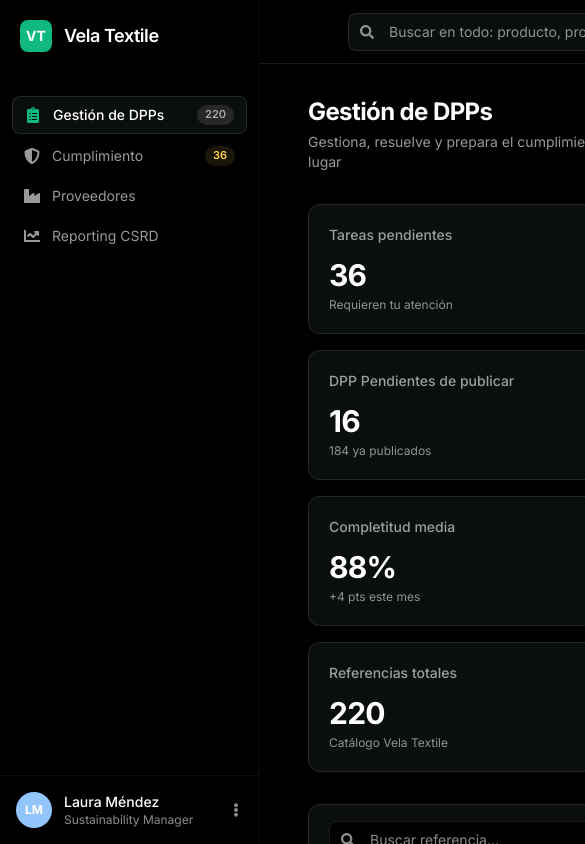
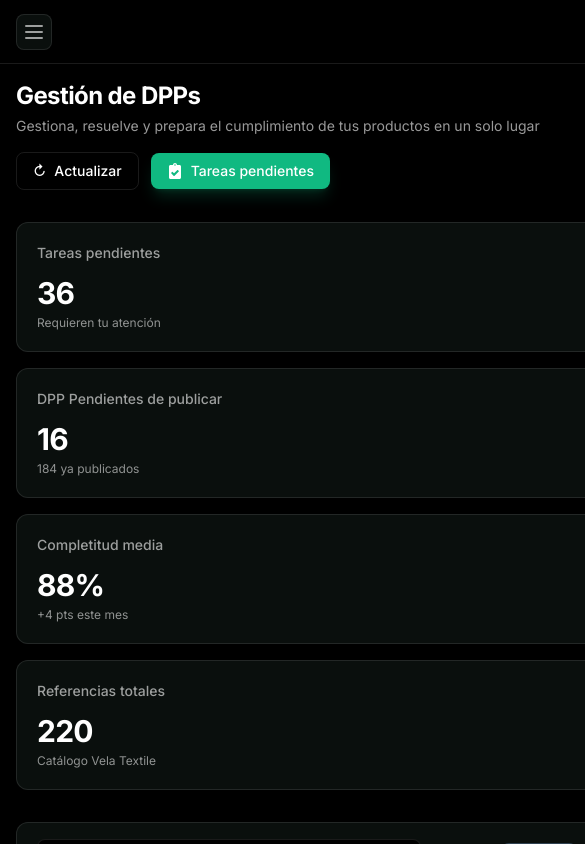
Before and after one commit to GiulianaArmentia/dpp-vela, a Next.js app: page /dpp-vela/dashboard in a window 390 px wide. Shown: the top 844 px of the page, 585 px wide, since content can reach past the window. Built offline with nearby package versions, Linux system fonts and the light colour scheme.

Commit message:
fix: responsive sidebar overlay + mobile padding

```diff
--- a/src/app/dashboard/page.tsx
+++ b/src/app/dashboard/page.tsx
@@ -1,6 +1,6 @@
 'use client';
 
-import { useState, useMemo } from 'react';
+import { useState, useMemo, useCallback } from 'react';
 import {
   FaSearch, FaBell, FaSun, FaMoon, FaGlobe, FaRegClock, FaChartLine, FaThLarge,
   FaChevronRight, FaClipboardCheck,
@@ -88,6 +88,7 @@ export default function DashboardPage() {
   const { t, i18n } = useTranslation();
   const { theme, toggleTheme } = useTheme();
   const [showLang, setShowLang] = useState(false);
+  const [sidebarOpen, setSidebarOpen] = useState(false);
 
   const isEs = i18n.language === 'es';
 
@@ -111,13 +112,22 @@ export default function DashboardPage() {
 
   return (
     <div className="min-h-screen bg-bg-page text-text-primary flex">
-      <AppSidebar />
+      <AppSidebar open={sidebarOpen} onClose={() => setSidebarOpen(false)} />
 
       {/* Main Content */}
-      <main className="flex-1 ml-[260px]">
+      <main className="flex-1 ml-0 lg:ml-[260px]">
         {/* Top Bar */}
-        <header className="relative flex items-center h-16 border-b border-border px-8 bg-bg-page">
-          <div className="absolute left-1/2 -translate-x-1/2 w-full max-w-[720px]">
+        <header className="relative flex items-center h-16 border-b border-border px-4 sm:px-8 bg-bg-page">
+          <button
+            onClick={() => setSidebarOpen(true)}
+            className="lg:hidden w-9 h-9 rounded-lg bg-bg-card border border-border flex items-center justify-center text-text-secondary hover:text-text-primary hover:border-border-inner transition-colors mr-3 shrink-0"
+            aria-label="Abrir menú"
+          >
+            <svg width="18" height="14" viewBox="0 0 18 14" fill="none" xmlns="http://www.w3.org/2000/svg">
+              <path d="M1 1H17M1 7H17M1 13H17" stroke="currentColor" strokeWidth="2" strokeLinecap="round" />
+            </svg>
+          </button>
+          <div className="absolute left-1/2 -translate-x-1/2 w-full max-w-[720px] hidden sm:block">
             <div className="relative">
               <FaSearch className="absolute left-3 top-1/2 -translate-y-1/2 text-text-muted text-sm" />
               <input
@@ -170,9 +180,9 @@ export default function DashboardPage() {
         </header>
 
         {/* Content */}
-        <div className="px-12 py-8">
+        <div className="px-4 sm:px-8 lg:px-12 py-4 sm:py-8">
           {/* Title Row */}
-          <div className="flex items-start justify-between mb-8">
+          <div className="flex flex-col sm:flex-row items-start justify-between gap-4 mb-8">
             <div>
               <h1 className="text-2xl font-bold text-text-primary tracking-tight">{t('dashboard.title') || 'Gestión de DPPs'}</h1>
               <p className="text-sm text-text-secondary mt-1">{t('dashboard.subtitle') || 'Gestiona, resuelve y prepara el cumplimiento de tus productos en un solo lugar'}</p>
--- a/src/app/dpp/vt-cam-001/page.tsx
+++ b/src/app/dpp/vt-cam-001/page.tsx
@@ -30,6 +30,7 @@ export default function DppPage() {
   const { theme, toggleTheme } = useTheme();
   const { openDrawer } = useDrawer();
   const [showLang, setShowLang] = useState(false);
+  const [sidebarOpen, setSidebarOpen] = useState(false);
 
   const tabs = [
     { key: 'resumen', label: t('tabs.summary') },
@@ -45,13 +46,22 @@ export default function DppPage() {
 
   return (
     <div className="min-h-screen bg-bg-page text-text-primary flex">
-      <AppSidebar />
+      <AppSidebar open={sidebarOpen} onClose={() => setSidebarOpen(false)} />
 
       {/* Main Content */}
-      <main className="flex-1 ml-[260px]">
+      <main className="flex-1 ml-0 lg:ml-[260px]">
         {/* Top Bar */}
-        <header className="relative flex items-center h-16 border-b border-border px-8 bg-bg-page">
-          <div className="absolute left-1/2 -translate-x-1/2 w-full max-w-[720px]">
+        <header className="relative flex items-center h-16 border-b border-border px-4 sm:px-8 bg-bg-page">
+          <button
+            onClick={() => setSidebarOpen(true)}
+            className="lg:hidden w-9 h-9 rounded-lg bg-bg-card border border-border flex items-center justify-center text-text-secondary hover:text-text-primary hover:border-border-inner transition-colors mr-3 shrink-0"
+            aria-label="Abrir menú"
+          >
+            <svg width="18" height="14" viewBox="0 0 18 14" fill="none" xmlns="http://www.w3.org/2000/svg">
+              <path d="M1 1H17M1 7H17M1 13H17" stroke="currentColor" strokeWidth="2" strokeLinecap="round" />
+            </svg>
+          </button>
+          <div className="absolute left-1/2 -translate-x-1/2 w-full max-w-[720px] hidden sm:block">
             <div className="relative">
               <FaSearch className="absolute left-3 top-1/2 -translate-y-1/2 text-text-muted text-sm" />
               <input
@@ -105,7 +115,7 @@ export default function DppPage() {
         </header>
 
         {/* Content Area */}
-        <div className="bg-bg-page min-h-[calc(100vh-64px)] p-6 pl-12">
+        <div className="bg-bg-page min-h-[calc(100vh-64px)] p-4 sm:p-6 lg:pl-12">
           {/* Volver */}
           <div className="mb-4">
             <Link
--- a/src/components/AppSidebar.tsx
+++ b/src/components/AppSidebar.tsx
@@ -2,20 +2,39 @@
 
 import Link from 'next/link';
 import { usePathname } from 'next/navigation';
-import { FaEllipsisV, FaShieldAlt, FaIndustry, FaChartLine, FaClipboardList } from 'react-icons/fa';
+import { FaEllipsisV, FaShieldAlt, FaIndustry, FaChartLine, FaClipboardList, FaTimes } from 'react-icons/fa';
 
-export default function AppSidebar() {
+export default function AppSidebar({ open, onClose }: { open?: boolean; onClose?: () => void }) {
   const pathname = usePathname();
 
   const isDashboard = pathname === '/dashboard' || pathname === '/dashboard/' || pathname === '/' || pathname === '';
   const isDpp = pathname.startsWith('/dpp/');
 
   return (
-    <aside className="w-[260px] min-h-screen bg-bg-page border-r border-bg-card flex flex-col fixed left-0 top-0 z-50">
-      {/* Logo */}
+    <>
+      {/* Overlay for mobile */}
+      {open && (
+        <div
+          className="fixed inset-0 z-40 bg-black/60 backdrop-blur-sm lg:hidden"
+          onClick={onClose}
+        />
+      )}
+      <aside
+        className={`w-[260px] min-h-screen bg-bg-page border-r border-bg-card flex flex-col fixed left-0 top-0 z-50 transition-transform duration-300 ease-out ${
+          open ? 'translate-x-0' : '-translate-x-full'
+        } lg:translate-x-0`}
+      >
+        {/* Logo + close button */}
         <div className="px-5 py-5 flex items-center gap-3">
           <div className="w-8 h-8 bg-primary rounded-lg flex items-center justify-center text-white font-bold text-sm">VT</div>
           <span className="text-text-primary font-semibold text-lg tracking-tight">Vela Textile</span>
+          <button
+            onClick={onClose}
+            className="ml-auto w-8 h-8 rounded-lg bg-bg-inner border border-border-inner flex items-center justify-center text-text-secondary hover:text-text-primary hover:border-border transition-colors lg:hidden"
+            aria-label="Cerrar menú"
+          >
+            <FaTimes size={14} />
+          </button>
         </div>
 
         {/* Nav */}
@@ -23,6 +42,7 @@ export default function AppSidebar() {
           <div className="space-y-1 mt-4">
             <Link
               href="/"
+              onClick={onClose}
               className={`w-full flex items-center justify-between px-3 py-2 rounded-lg text-sm transition-colors ${
                 isDashboard
                   ? 'bg-bg-card text-text-primary border border-border'
@@ -69,5 +89,6 @@ export default function AppSidebar() {
           </div>
         </div>
       </aside>
+    </>
   );
 }
```
Also changed, not shown: 34 other files (tests, documents, lock files or other folders). Lines whose indentation alone changed are shown as unchanged.
